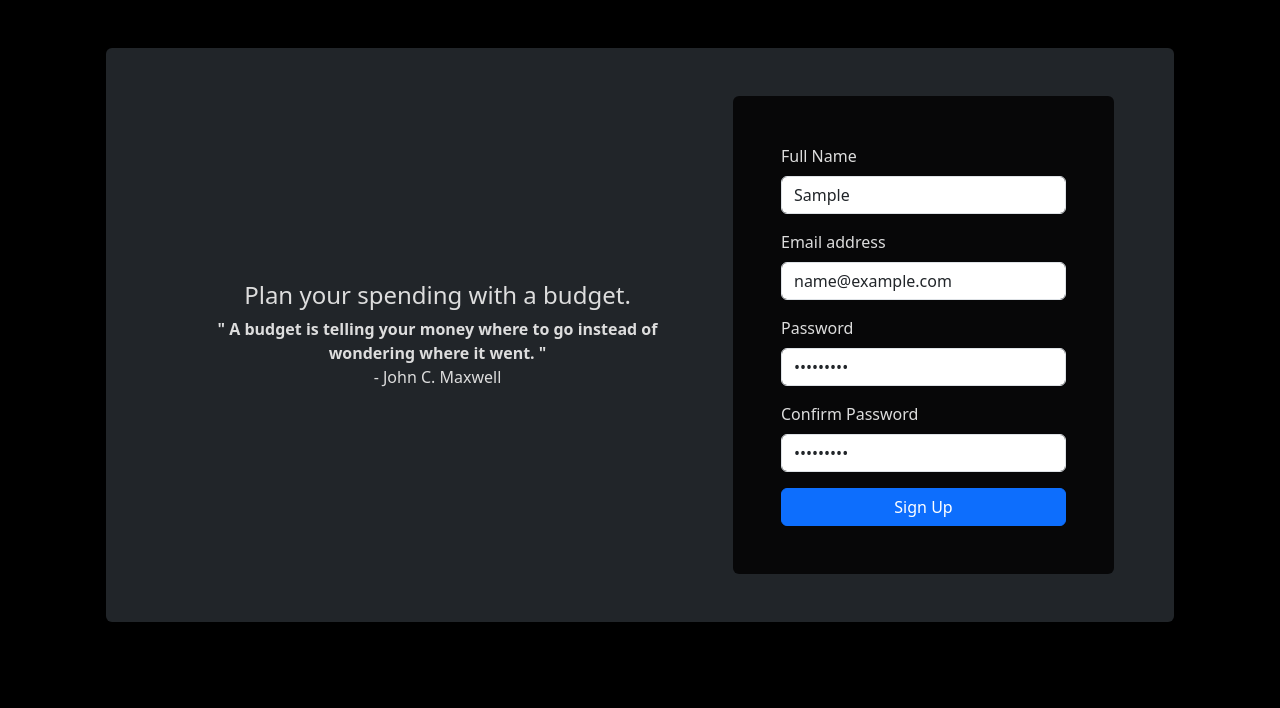
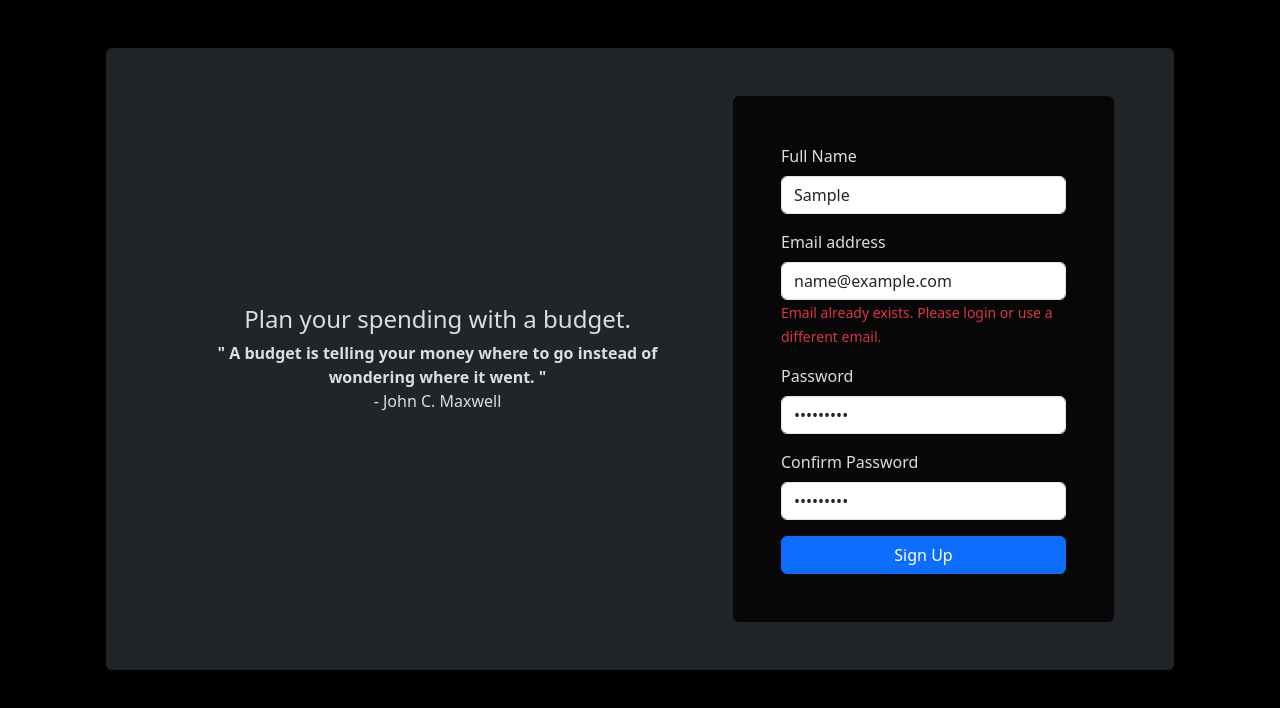
Before and after one commit to roshanpaudel/FinTrack-frontend, a React (Vite) app: page /signup in a window 1280 px wide. Both pictures are taken after typing "Sample", "name@example.com", "Sample123", "Sample123" into the empty fields and a click on the button "Sign Up". Shown: the top 708 px of the page. Built offline with nearby package versions, Linux system fonts and the light colour scheme; no server answers.

Commit message:
email availability checking mechanism added

```diff
--- a/src/api/apiHelper.js
+++ b/src/api/apiHelper.js
@@ -1,6 +1,8 @@
 import axios from "axios";
 
-const apiEP = import.meta.env.PROD ? "/api/v1/" : "localhost:8000/api/v1/";
+const apiEP = import.meta.env.PROD
+  ? "/api/v1/"
+  : "http://localhost:8000/api/v1/";
 export const apiHelper = async ({ method, endpoint, data }) => {
   try {
     const response = await axios({
--- a/src/components/SignUpForm.jsx
+++ b/src/components/SignUpForm.jsx
@@ -10,24 +10,26 @@ export const SignUpForm = () => {
     confirmPassword: "",
   });
   const [passwordMatch, setPasswordMatch] = useState(true);
-  const [email, setEmailMatch] = useState(false);
-
+  const [emailAvailable, setEmailAvailable] = useState(true);
   const handleChange = (e) => {
     const { name, value } = e.target;
     setFormData((prevData) => ({ ...prevData, [name]: value }));
-    if (name === "email") {
-      const response = checkEmail(formData.email);
-      console.log("Email check response:", response);
-    }
+
     if (name === "confirmPassword") {
       if (value !== formData.password) {
         setPasswordMatch(false);
       } else setPasswordMatch(true);
     }
   };
-  const handleSubmit = (e) => {
+  const handleSubmit = async (e) => {
     e.preventDefault();
-    if (formData.password == formData.confirmPassword) {
+    console.log("event submitted:", e);
+    const emailToCheck = formData.email;
+    const response = await checkEmail(emailToCheck);
+    setEmailAvailable(response.available);
+    console.log("Email check response:", response);
+
+    if (response.available && formData.password === formData.confirmPassword) {
       const { confirmPassword, ...dataToSend } = formData;
       // send data to API
       console.log("Form submitted:", dataToSend);
@@ -62,6 +64,11 @@ export const SignUpForm = () => {
             onChange={handleChange}
             required
           />
+          {!emailAvailable && (
+            <Form.Text className="text-danger">
+              Email already exists. Please login or use a different email.
+            </Form.Text>
+          )}
         </Form.Group>
 
         <Form.Group className="mb-3" controlId="formPassword">
```
